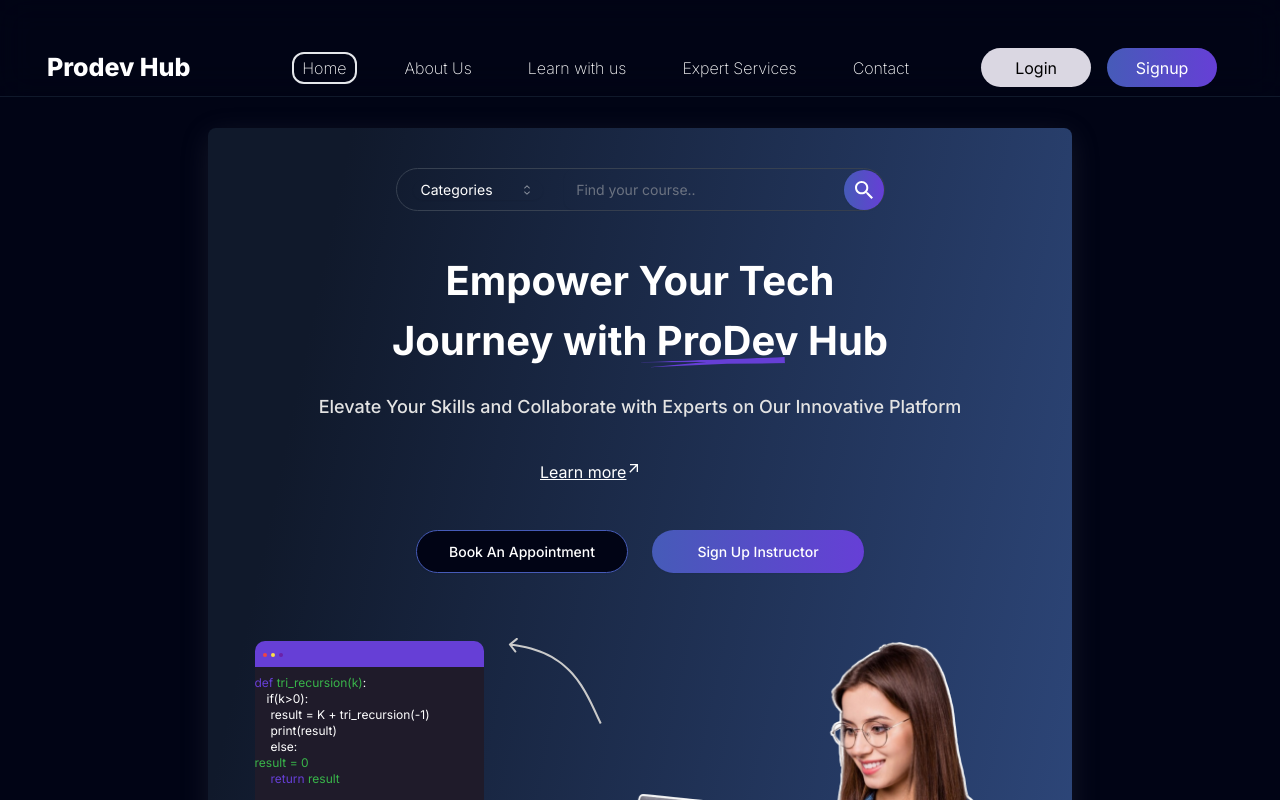
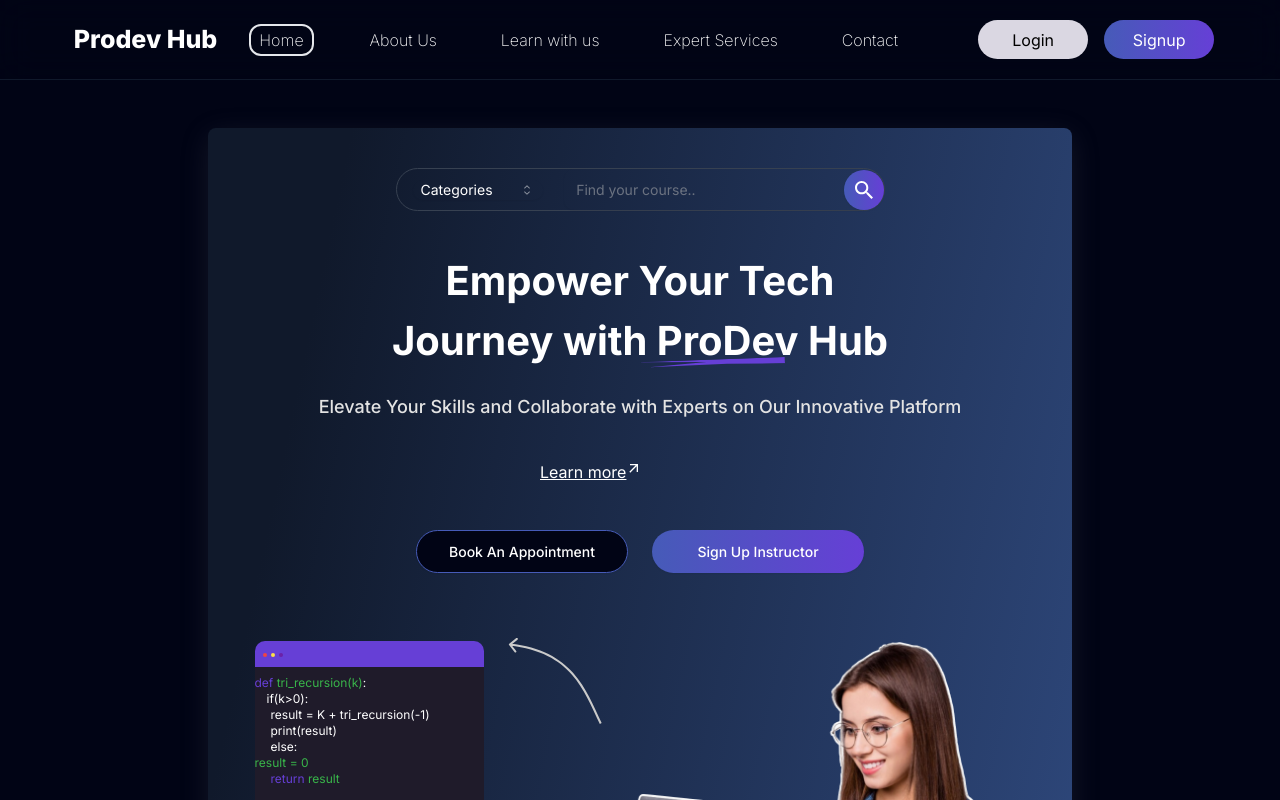
Before and after one commit to oludedavid/prodev-hub-frontend, a Next.js app: page / in a window 1280 px wide. Shown: the top 800 px of the page. Built offline with nearby package versions, Linux system fonts and the light colour scheme.

Commit message:
set the logout button at the end of the nav

```diff
--- a/src/components/custom-component/navigation/navigation-bar.tsx
+++ b/src/components/custom-component/navigation/navigation-bar.tsx
@@ -23,16 +23,14 @@ const DesktopNavigationMenu = ({
   isCurrentPathName: (path: string) => boolean;
 }) => {
   return (
-    <div>
-      <div className="flex flex-row md:justify-around lg:justify-around sm:justify-center items-center w-full h-full">
-        <Logo className="text-[25px] font-extrabold" />
-        {loggedUser && (
-          <p className="text-white text-[14px] text-center font-bold ml-20 py-2">{`Welcome back, ${loggedUser.fullName}!`}</p>
-        )}
+    <div className=" flex">
+      <div className="flex flex-row md:justify-around lg:justify-around sm:justify-center items-center w-full h-full ">
+        <Logo className="text-[25px] font-extrabold px-6" />
+
         <NavigationMenu
           loggedUser={loggedUser}
           isCurrentPathName={isCurrentPathName}
-          className={"flex flex-row items-center justify-center px-2 gap-10 "}
+          className={"flex flex-row items-center justify-center px-2 gap-12 "}
         />
       </div>
     </div>
@@ -125,7 +123,7 @@ const NavigationBar = ({
   const isDesktop = useMediaQuery("(min-width: 1024px)");
 
   return (
-    <nav className="fixed top-0 z-50 left-0 w-screen sm:h-4 lg:h-10 md:h-10 backdrop-filter backdrop-blur-lg bg-opacity-80 border-b border-[#10192B] py-12 ">
+    <nav className="flex flex-row justify-center items-center gap-4 fixed top-0 z-50 left-0 w-screen sm:h-4 lg:h-20 md:h-10 backdrop-filter backdrop-blur-lg bg-opacity-10 border-b border-[#10192B]  ">
       {isMobile && (
         <MobileNavigationMenu
           loggedUser={loggedUser}
--- a/src/components/custom-component/navigation/navigation-menu.tsx
+++ b/src/components/custom-component/navigation/navigation-menu.tsx
@@ -33,7 +33,7 @@ const NavigationMenu = ({
   const initials = splitName && splitName[0][0] + splitName[1][0];
 
   return (
-    <ul className={`${className}`}>
+    <ul className={`${className} `}>
       <NavigationItem active={isCurrentPathName("/")} href={"/"} label="Home" />
       <NavigationItem
         active={isCurrentPathName("/about")}
@@ -65,11 +65,15 @@ const NavigationMenu = ({
             href={`${loggedUser.role === "student" ? "/students" : "/tutors"}`}
             label="Dashboard"
           />
-          <LogoutButton />
-          <div className="flex flex-row justify-center items-center w-[40px] h-[40px] rounded-full bg-[#DAD7E2]">
-            <p className="text-[#663FD6] font-bold text-2xl text-center">
-              {initials}
-            </p>
+          <div className="flex gap-16  justify-center items-center">
+            <div className="font-bold text-2xl text-center flex flex-row justify-center items-center w-[40px] h-[40px] rounded-full bg-[#DAD7E2] relative">
+              <p className="absolute text-[#663FD6] font-bold text-2xl text-center ">
+                {initials}
+              </p>
+            </div>
+
+            <p className="text-white text-[14px] text-center font-bold uppercase py-2">{`${loggedUser.fullName}`}</p>
+            <LogoutButton />
           </div>
         </>
       ) : (
```
